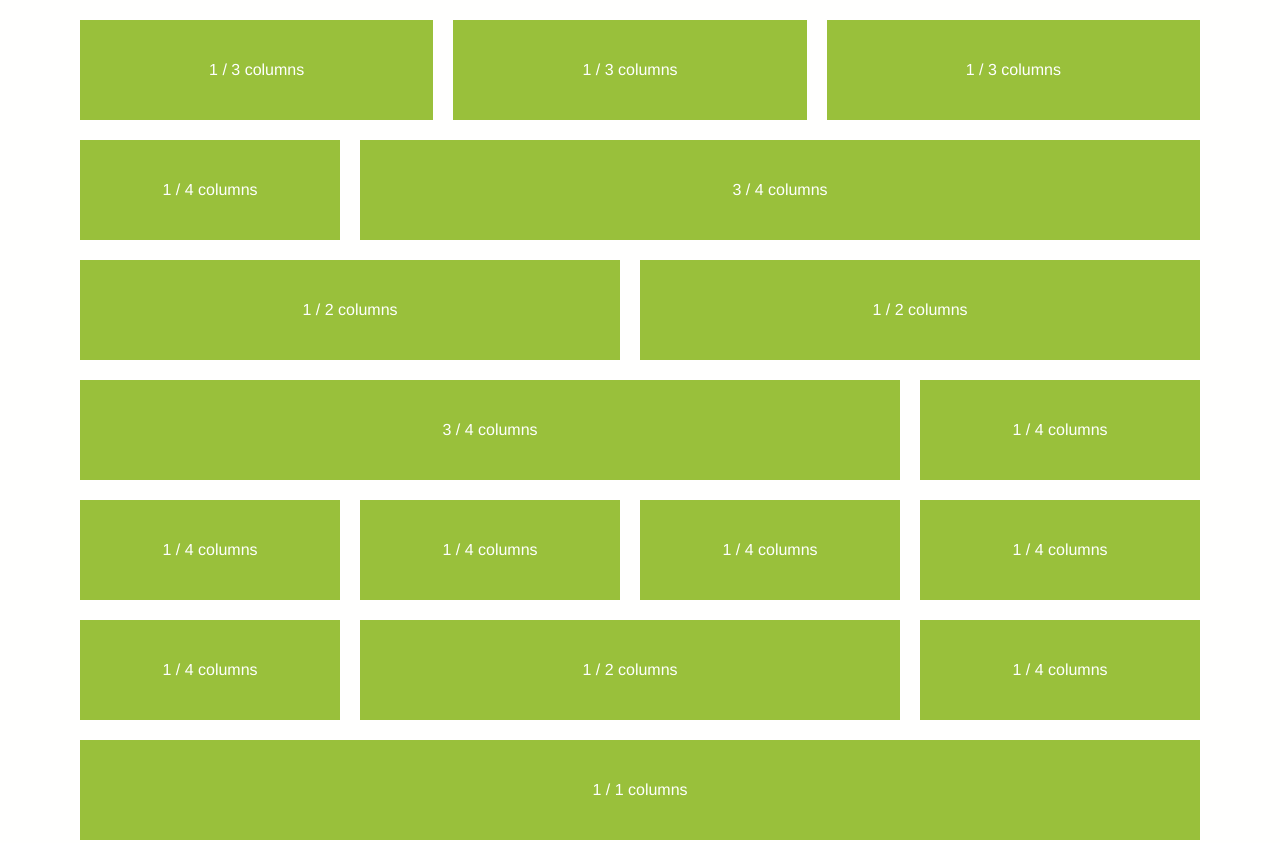
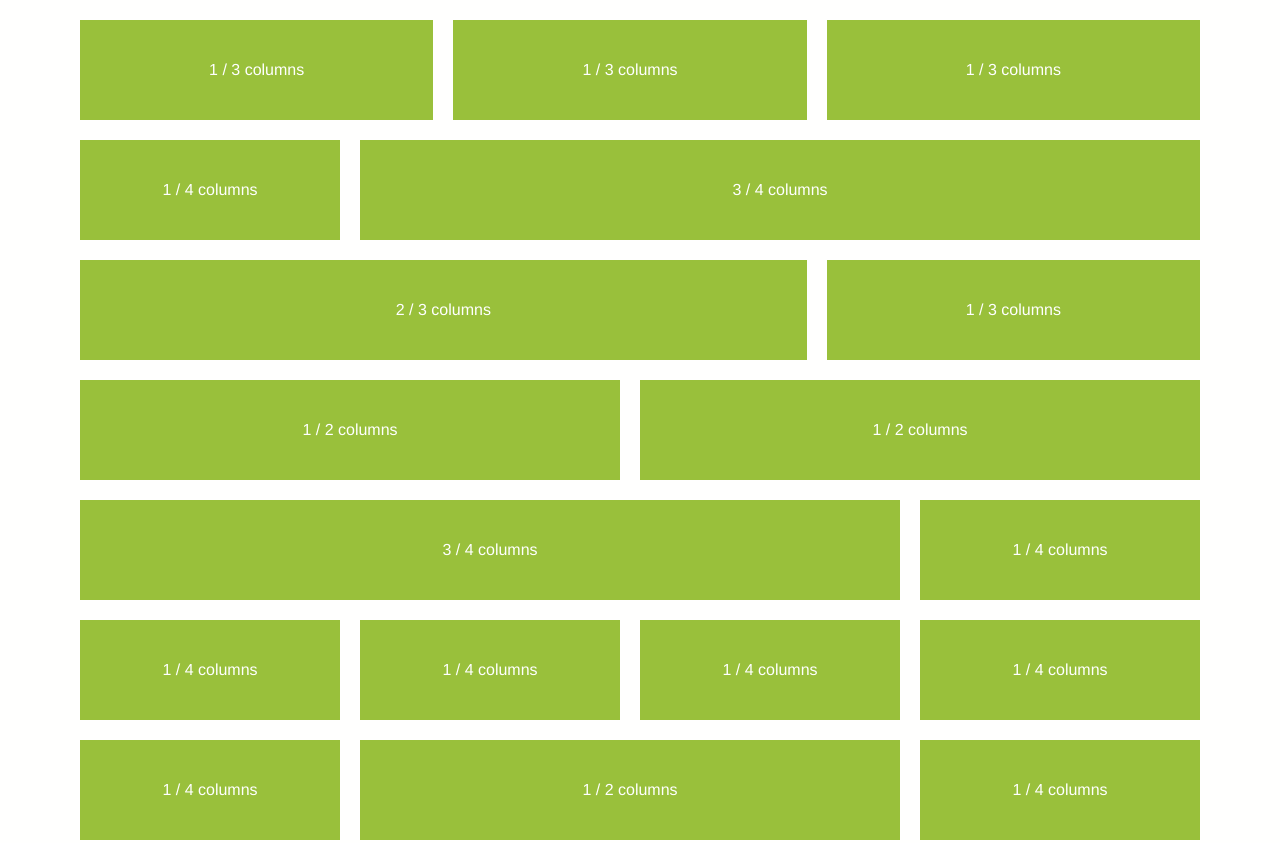
Before and after one commit to samikeijonen/foxnet-simple-grid, a plain HTML site: page index.html in a window 1280 px wide. Shown: the top 843 px of the page. Drawn offline with Linux system fonts and the light colour scheme.

Commit message:
col-2-3 added.

```diff
--- a/css/foxnetsimplegrid.css
+++ b/css/foxnetsimplegrid.css
@@ -54,6 +54,7 @@ img {
 	max-width: 64em;
 }
 .row .col-1-3,
+.row .col-2-3,
 .row .col-1-4,
 .row .col-1-2,
 .row .col-3-4,
@@ -62,16 +63,22 @@ img {
 	padding-right: 1.25em; /* 20px / 16px = 1.25 */
 }
 .row .col-1-3:last-of-type,
+.row .col-2-3:last-of-type,
 .row .col-1-4:last-of-type,
 .row .col-1-2:last-of-type,
 .row .col-3-4:last-of-type,
 .row .col-1-1:last-of-type {
+	float: right;
 	padding-right: 0;
 }
 
 /* Widths for columns. */
 .row .col-1-3 {
-	width: 33.3333333%;
+	width: 33.33333333%;
+}
+
+.row .col-2-3 {
+	width: 66.66666666%;
 }
 
 .row .col-1-4 {
--- a/index.html
+++ b/index.html
@@ -44,6 +44,15 @@
 		</div>
 		<div class="col-3-4">
 			<p>3 / 4 columns</p>
+		</div>
+	</div>
+
+	<div class="row">
+		<div class="col-2-3">
+			<p>2 / 3 columns</p>
+		</div>
+		<div class="col-1-3">
+			<p>1 / 3 columns</p>
 		</div>
 	</div>
 
```
